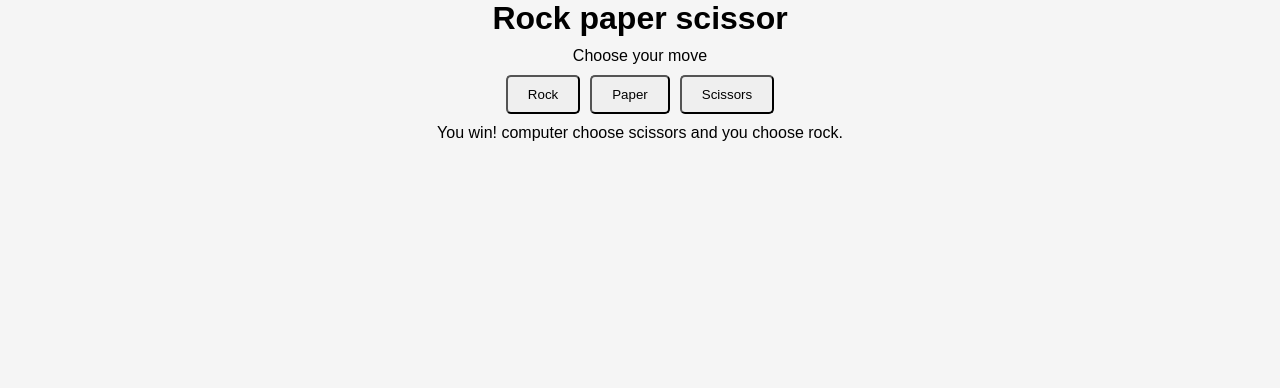
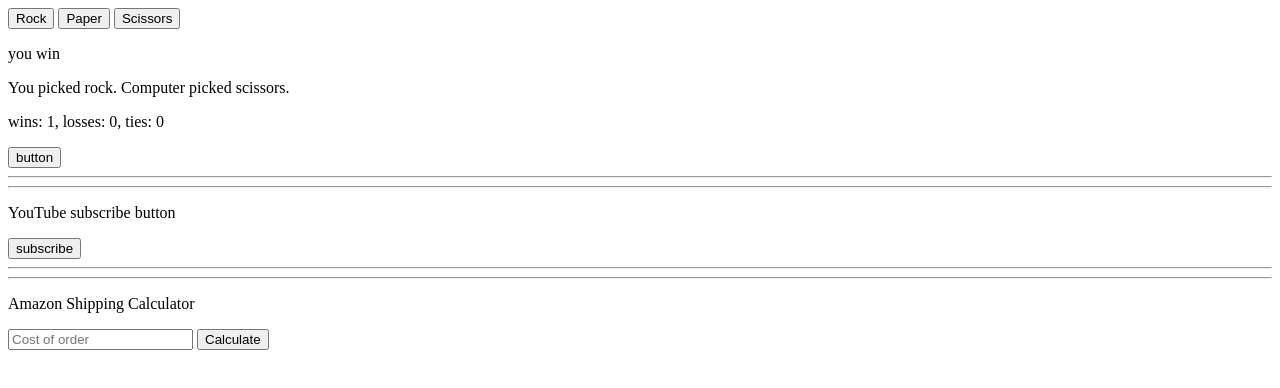
Before and after one commit to Eric-Gitau01/Rock-Paper-Scissors, a plain HTML site: page index.html in a window 1280 px wide. Both pictures are taken after a click on the button "Rock". Drawn offline with Linux system fonts and the light colour scheme.

Commit message:
updated my rock paper scissor

```diff
--- a/index.html
+++ b/index.html
@@ -3,19 +3,29 @@
 <head>
     <meta charset="UTF-8">
     <meta name="viewport" content="width=device-width, initial-scale=1.0">
-    <title>Rock paper scissor </title>
-
-    <link rel="stylesheet" href="styles.css">
+    <title>Rock Paper Scissors</title>
 </head>
 <body>
-    <h1>Rock paper scissor</h1>
-    <p>Choose your move</p>
-    <div class="btn-group">
-        <button id="rock" onclick="rock()">Rock</button>
-        <button id="paper" onclick="paper()">Paper</button>
-        <button id="scissors" onclick="scissors()">Scissors</button>
-    </div>
-    <p id="result"></p>
+    <button onclick="rock()">Rock</button>
+    <button onclick="paper()">Paper</button>
+    <button onclick="scissors()">Scissors</button>
+    <p class="js-result"></p>
+    <p class="js-moves"></p>
+    <p class="js-score"></p>
+    <button onclick="resetScore()">button</button>
+
+    <hr>
+    <hr>
+    <p>YouTube subscribe button</p>
+    <button onclick="subscribeBtn()" class="js-subscribe-button">subscribe</button>
+
+    <hr>
+    <hr>
+
+    <P>Amazon Shipping Calculator</P>
+    <input placeholder="Cost of order" class="js-cost-input" onkeydown="handleCostKeyDown(event)">
+    <button onclick="calculateTotal()">Calculate</button>
+    <p class="js-total-cost"></p>
     <script src="script.js"></script>
 </body>
 </html>
--- a/script.js
+++ b/script.js
@@ -1,61 +1,123 @@
-function getcomputerMove() {
+let score = JSON.parse(localStorage.getItem('score')) ||  {
+    wins: 0,
+    losses: 0,
+    ties: 0
+}
+updateScoreEl()
+
+function pickComputerMove() {
+    const randomNumber = Math.random();
     let computerMove = '';
-    let randomNumber = Math.random();
-    if (randomNumber < 0.33) {
-      computerMove = 'rock';
-    } else if (randomNumber < 0.66) {
-      computerMove = 'paper';
+    let result = '';
+
+    if (randomNumber >= 0 && randomNumber < 1 / 3) {
+        computerMove = 'rock';
+    } else if (randomNumber >= 1 / 3 && randomNumber < 2 / 3) {
+        computerMove = 'paper';
+    } else {
+        computerMove = 'scissors';
     }
-    else {
-      computerMove = 'scissors';
-    }
+
     return computerMove;
+
+}
+
+function playGame(playerMove) {
+    const computerMove = pickComputerMove()
+
+     if (playerMove === 'rock') {
+        if (computerMove === 'rock') {
+            result = 'its is a tie';
+            } else if (computerMove === 'paper') {
+                result = 'you lose';
+            } else if (computerMove === 'scissors') {
+                result = 'you win';
+            }
+     } else if (playerMove === 'paper') {
+        if (computerMove === 'rock') {
+        result = 'you win';
+        } else if (computerMove === 'paper') {
+            result = 'its is a tie';
+        } else if (computerMove === 'scissors') {
+            result = 'you lose';
+        }
+     } else if (playerMove === 'scissiors') {
+        if (computerMove === 'rock') {
+            result = 'you lose';
+            } else if (computerMove === 'paper') {
+                result = 'you win';
+            } else if (computerMove === 'scissiors') {
+                result = 'its is a tie';
+            }
+     }
+
+     if (result === 'you win') {
+        score.wins += 1
+     } else if (result === 'you lose') {
+        score.losses += 1
+     } else if (result === 'its is a tie') {
+        score.ties +=1
+     }
+
+     updateScoreEl()
+
+     localStorage.setItem('score', JSON.stringify(score))
+
+    document.querySelector('.js-result').innerHTML = ` ${result}`
+    document.querySelector('.js-moves').innerHTML = `You picked ${playerMove}. Computer picked ${computerMove}.`
+
+}
+
+function updateScoreEl() {
+    document.querySelector('.js-score').innerHTML = `wins: ${score.wins}, losses: ${score.losses}, ties: ${score.ties}`;
 }
 
 function rock() {
-    let computerMove = getcomputerMove();
-    let resultEl = document.getElementById('result');
-    let result = '';
-
-    if (computerMove === 'paper') {
-        result = 'You lose! computer choose paper and you choose rock.';
-    } else if (computerMove === 'scissors') {
-        result = 'You win! computer choose scissors and you choose rock.';
-    }
-    else {
-        result = 'It\'s a tie! computer choose rock and you choose rock.';
-    }
-    resultEl.innerHTML = result;
+   playGame('rock')
 }
 
+
 function paper() {
-    let computerMove = getcomputerMove();
-    let resultEl = document.getElementById('result');
-    let result = '';
+    playGame('paper')
 
-    if (computerMove === 'rock') {
-        result = 'You win! computer choose rock and you choose paper.';
-    } else if (computerMove ==='scissors') {
-        result = 'You lose! computer choose scissors and you choose paper.';
-    }
-    else {
-        result = 'It\'s a tie! computer choose paper and you choose paper.';
-    }
-    resultEl.innerHTML = result;
 }
 
 function scissors() {
-    let computerMove = getcomputerMove();
-    let resultEl = document.getElementById('result');
-    let result = '';
+    playGame('scissiors')
+}
 
-    if (computerMove === 'rock') {
-        result = 'You lose! computer choose rock and you choose scissors.';
-    } else if (computerMove === 'paper') {
-        result = 'You win! computer choose paper and you choose scissors.';
+function resetScore() {
+    score.wins = 0;
+    score.losses = 0;
+    score.ties = 0;
+    localStorage.removeItem('score')
+    updateScoreEl()
+}
+
+
+function subscribeBtn() {
+    const buttonEl = document.querySelector('.js-subscribe-button')
+
+    if (buttonEl.innerText === 'subscribe') {
+        buttonEl.innerText = 'subscribed'
+    } else {
+        buttonEl.innerText = 'subscribe'
     }
-    else {
-        result = 'It\'s a tie! computer choose scissors and you choose scissors.';
+}
+
+function calculateTotal() {
+    const inputEl = document.querySelector('.js-cost-input')
+   let cost = Number(inputEl.value)
+
+   if (cost < 40) {
+    cost = cost + 10;
+   }
+
+   document.querySelector('.js-total-cost').innerHTML = `$${cost}`
+}
+
+function handleCostKeyDown(event) {
+    if (event.key === 'Enter') {
+        calculateTotal()
     }
-    resultEl.innerHTML = result;
 }
--- a/styles.css
+++ /dev/null
@@ -1,28 +0,0 @@
-/* RESET */
-* {
-    margin: 0;
-    padding: 0;
-    box-sizing: border-box;
-}
-
-body {
-    font-family: Arial, sans-serif;
-    background-color: #f5f5f5;
-    display: flex;
-    justify-content: center;
-    align-items: center;
-    flex-direction: column;
-    gap: 10px;
-}
-
-.btn-group {
-    display: flex;
-    flex-direction: row;
-    gap: 10px;
-}
-
-button {
-    padding: 10px 20px;
-    border-radius: 5px;
-    cursor: pointer;
-}
```
Also changed, not shown: app.js (added, +18 -0 lines).
